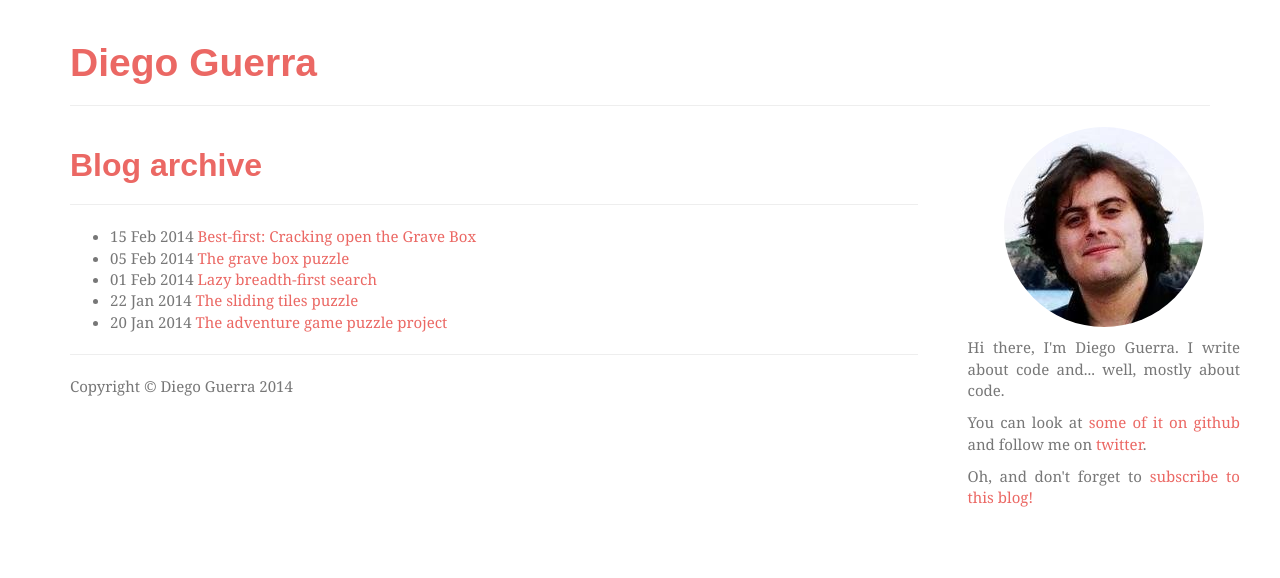
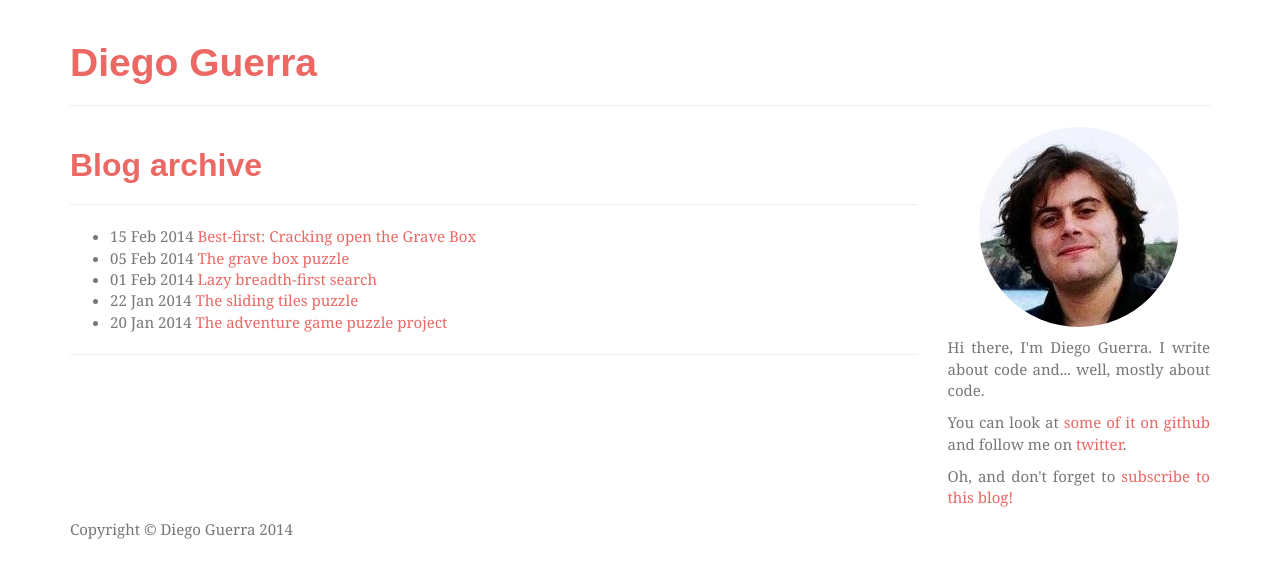
Before and after one commit to dgsuarez/dgsuarez.github.io, a Jekyll site: the page built from archive.html, in a window 1280 px wide. Shown: the top 578 px of the page. Built offline with Jekyll 4.4.1, drawn with Linux system fonts in a browser that asks for light colours; some web fonts are replaced; Markdown is read by kramdown in place of the engine named in the settings.

Commit message:
remove fixed sidebar to avoid problems in bigger screens

```diff
--- a/css/main.css
+++ b/css/main.css
@@ -9,9 +9,3 @@ p.me img {
 .sidebar p {
   text-align: justify;
 }
-
-.sidebar-content {
-  position: fixed;
-  padding-left: 20px;
-  padding-right: 40px;
-}
```
